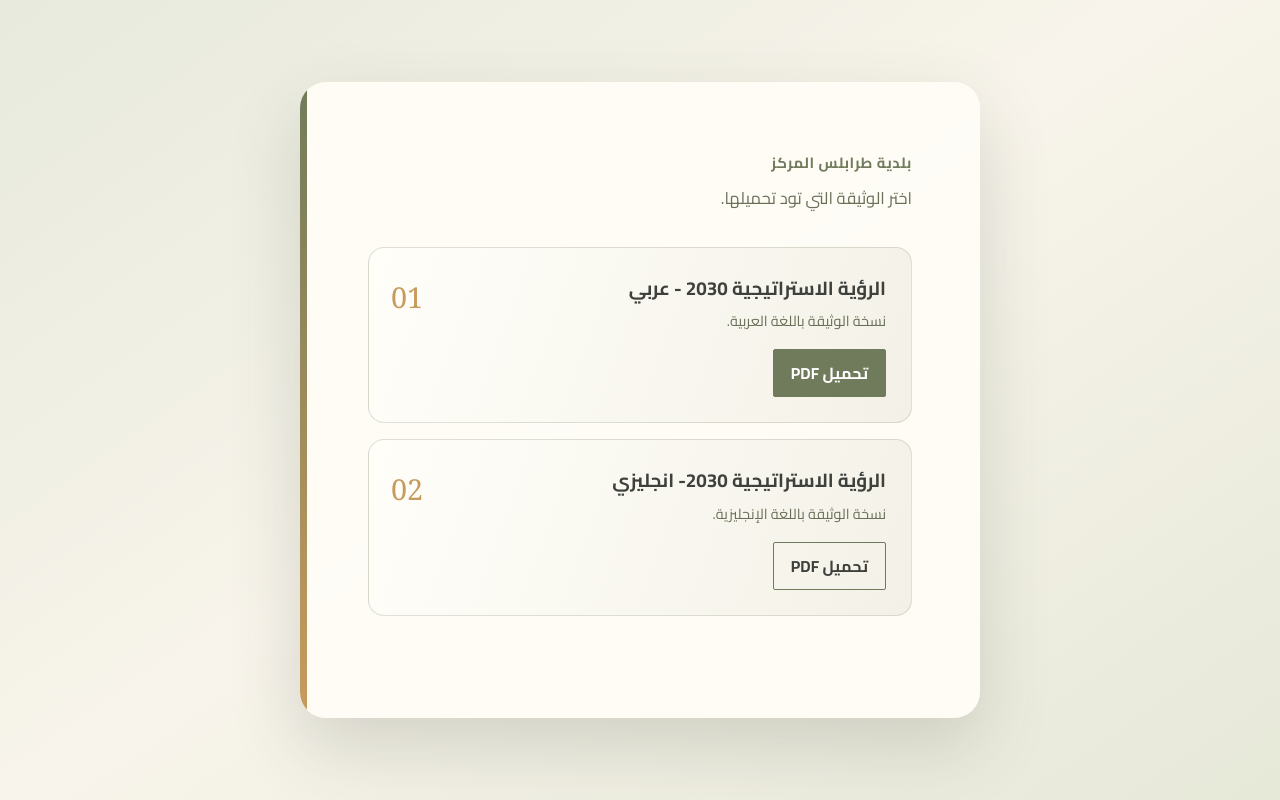
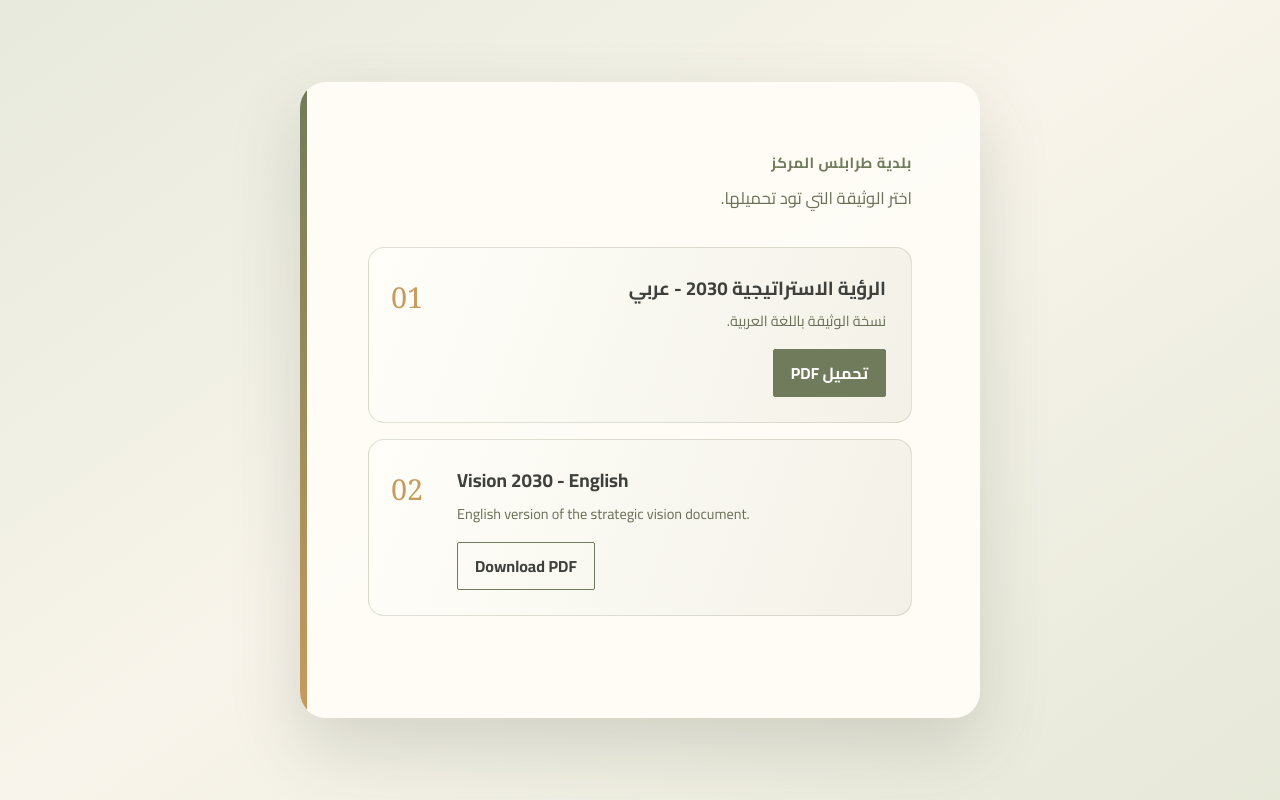
Before and after one commit to MustafaAldernawi/vision-2030-qr, a website: page download.html in a window 1280 px wide. Drawn offline with Linux system fonts and the light colour scheme.

Commit message:
feat: localize English document card

```diff
--- a/download.html
+++ b/download.html
@@ -19,11 +19,11 @@
         <p class="help">نسخة الوثيقة باللغة العربية.</p>
         <a id="manual-download" class="button primary" href="documents/vision-2030.pdf" download="vision-2030.pdf">تحميل PDF</a>
       </div>
-      <div class="document-option">
+      <div class="document-option" lang="en" dir="ltr">
         <span class="document-number">02</span>
-        <h2>الرؤية الاستراتيجية 2030- انجليزي</h2>
-        <p class="help">نسخة الوثيقة باللغة الإنجليزية.</p>
-        <a id="manual-projects-download" class="button secondary" href="documents/vision-2030-projects.pdf" download="vision-2030-projects.pdf">تحميل PDF</a>
+        <h2>Vision 2030 - English</h2>
+        <p class="help">English version of the strategic vision document.</p>
+        <a id="manual-projects-download" class="button secondary" href="documents/vision-2030-projects.pdf" download="vision-2030-projects.pdf">Download PDF</a>
       </div>
     </section>
   </main>
```
Also changed, not shown: tests/site.test.mjs (+3 -1 lines).
